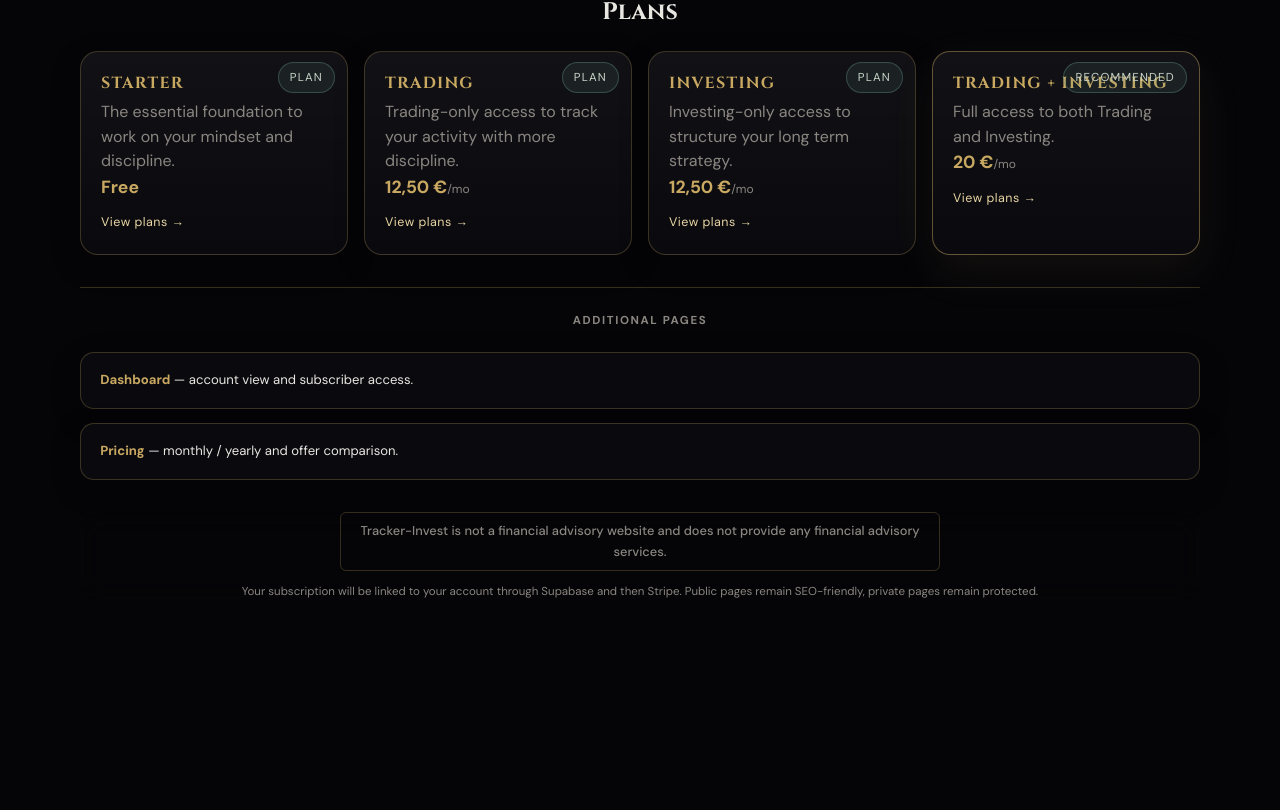
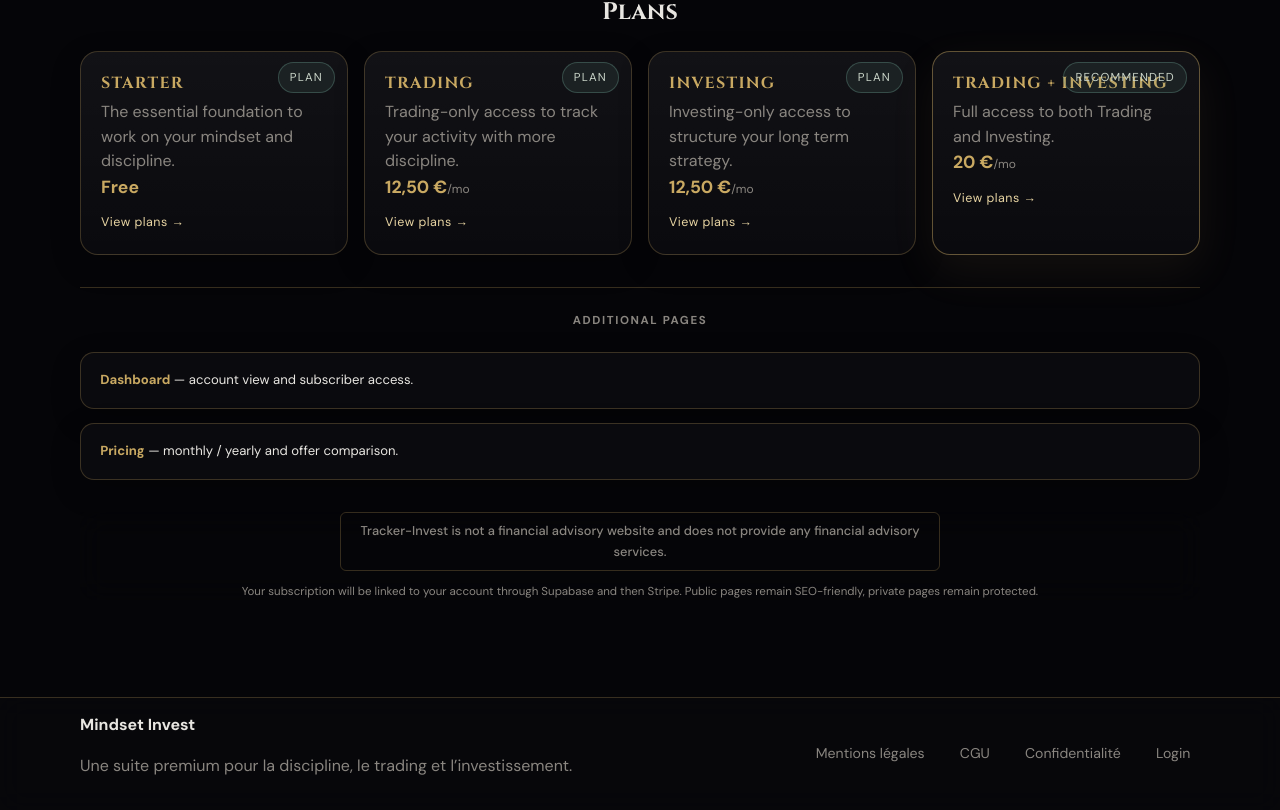
Before and after one commit to kazedyorigins45-hub/Tracker-invest, a Next.js app: page / in a window 1280 px wide. Shown: the part 896-1706 px from the top of the page. Before the commit the page ends 1545 px from the top, so only its background shows below. Built offline with nearby package versions, Linux system fonts and the light colour scheme; no server answers.

Commit message:
fix: readable text color for USD income cell + footer on homepage
- Remove gold color override on read-only USD textarea so text stays
  readable in both light and dark themes
- Add SiteFooter to homepage for access to mentions légales, CGU, privacy

```diff
--- a/app/page.jsx
+++ b/app/page.jsx
@@ -1,5 +1,6 @@
 import SiteHeader from '@/components/SiteHeader';
 import HomeContent from '@/components/HomeContent';
+import SiteFooter from '@/components/SiteFooter';
 
 export const metadata = {
   title: 'Accueil',
@@ -11,6 +12,7 @@ export default function HomePage() {
     <main>
       <SiteHeader />
       <HomeContent />
+      <SiteFooter />
     </main>
   );
 }
--- a/components/InvestHub.jsx
+++ b/components/InvestHub.jsx
@@ -1095,7 +1095,7 @@ export default function InvestHub({ userEmail = '', planCode = 'starter', subscr
                       <td>
                         {(row.hubSegment || 'actif') === 'passif' ? (
                           isUsd && parseAmount(row.monthlyPassiveIncome || 0) > 0 ? (
-                            <textarea className="input-dark invest-holding-input" rows={1} readOnly value={`${fmtC(parseAmount(row.monthlyPassiveIncome || 0))}/mo`} style={{ color: 'var(--gold-bright)', cursor: 'default' }} />
+                            <textarea className="input-dark invest-holding-input" rows={1} readOnly value={`${fmtC(parseAmount(row.monthlyPassiveIncome || 0))}/mo`} style={{ cursor: 'default' }} />
                           ) : (
                             <textarea className="input-dark invest-holding-input" rows={1} value={row.monthlyPassiveIncome || ''} onChange={(e) => updateHolding(index, { monthlyPassiveIncome: e.target.value })} onInput={(e) => { e.target.style.height = 'auto'; e.target.style.height = `${e.target.scrollHeight}px`; }} placeholder="Ex. 450€ / mois" />
                           )
```
